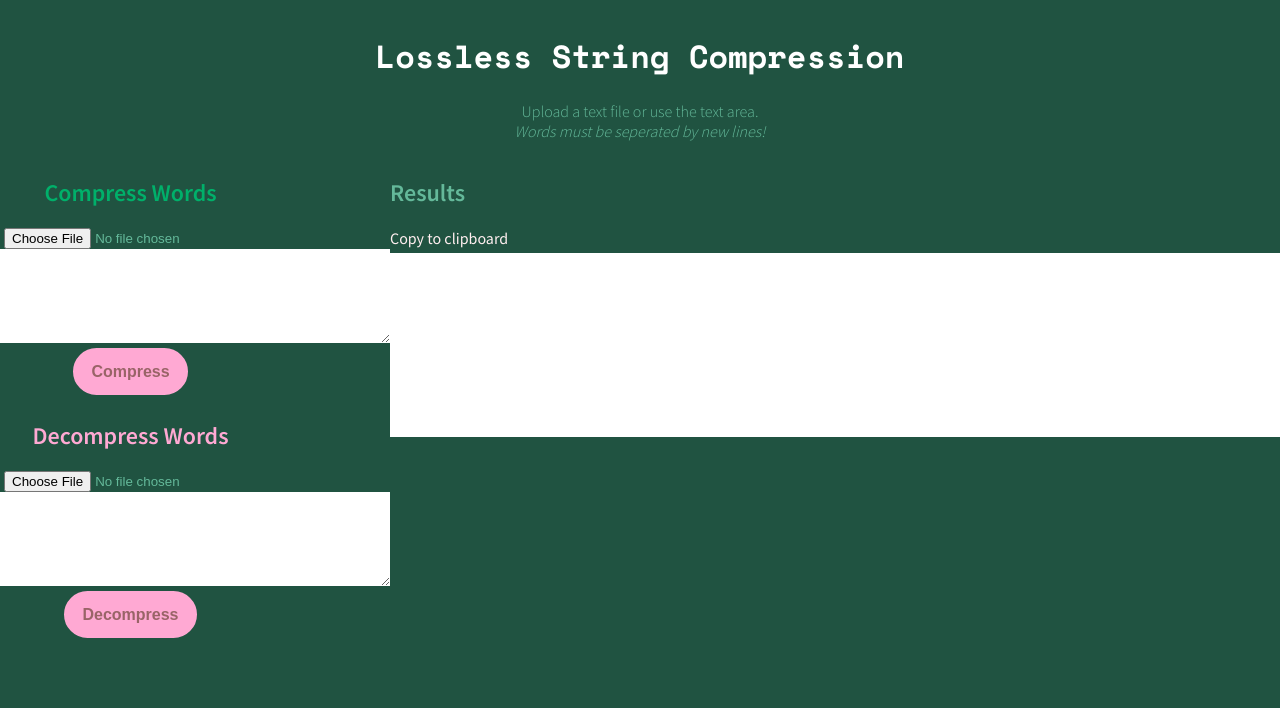
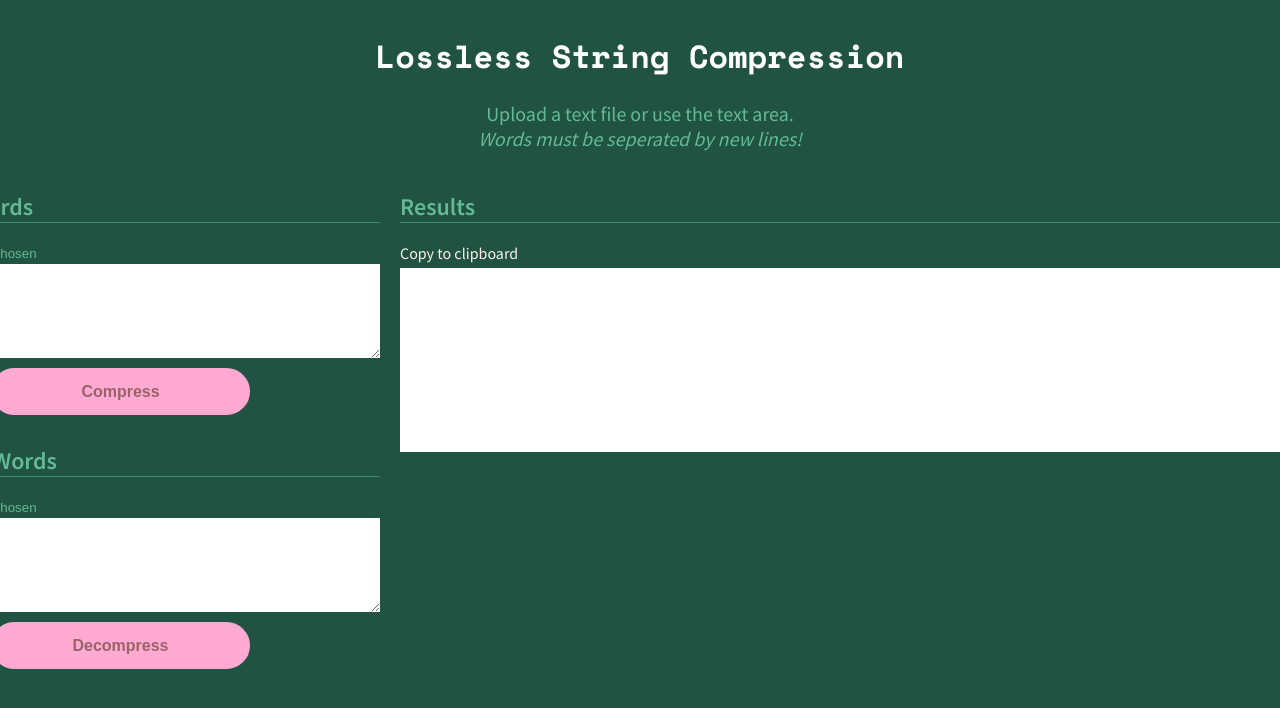
Before and after one commit to wes337/lossless-string-compression, a React (Create React App) app in the folder client/: page / in a window 1280 px wide. Shown: the top 708 px of the page. Built offline with nearby package versions, Linux system fonts and the light colour scheme.

Commit message:
style changes

```diff
--- a/client/src/App.css
+++ b/client/src/App.css
@@ -16,27 +16,23 @@
 .compress__grid {
   display: grid;
   grid-template-columns: 1fr 1fr;
+  grid-gap: 20px;
   justify-content: center;
   margin: auto;
 }
 
 .compress_file, .decompress_file {
   display: flex;
-  align-items: center;
-  justify-content: center;
   flex-direction: column;
 }
 
 .compress__descr {
-  font-weight: 300;
+  font-size: 20px;
+  font-weight: 400;
 }
 
-.compress_file h2 {
-  color: #00b06a;
-}
-
-.decompress_file h2 {
-  color: #ffa9d3;
+.compress_file h2, .decompress_file h2, .compress__results h2 {
+  border-bottom: 1px solid rgb(63, 137, 110);
 }
 
 .results__copy {
@@ -58,8 +54,9 @@ button {
   border-radius: 2rem;
   line-height: 1.5;
   color: rgb(153, 100, 103);
-  margin: 5px;
+  margin: 10px auto;
   padding: 0.6rem 1rem;
   font-weight: 700;
   font-size: 16px;
+  width: 50%;
 }
```
